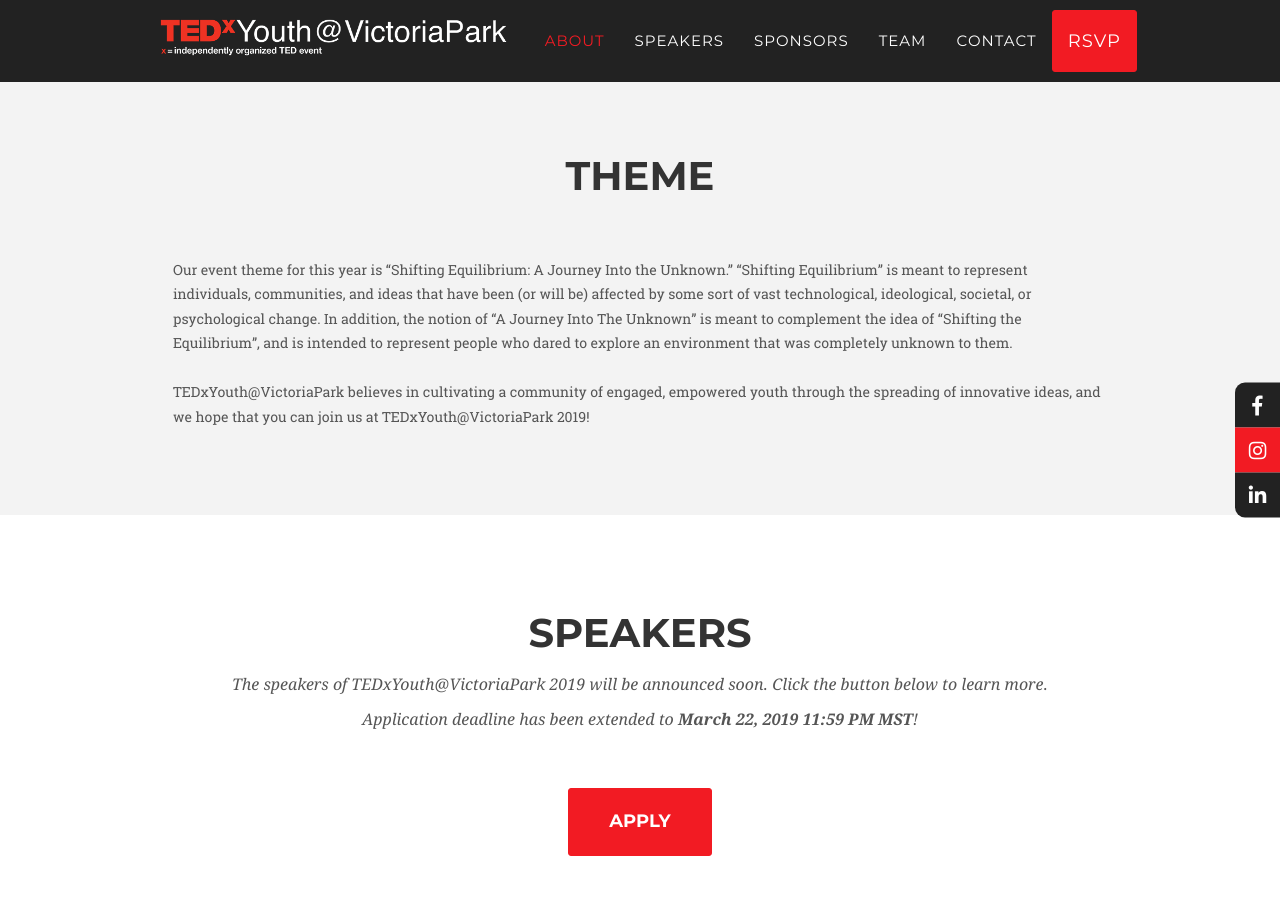
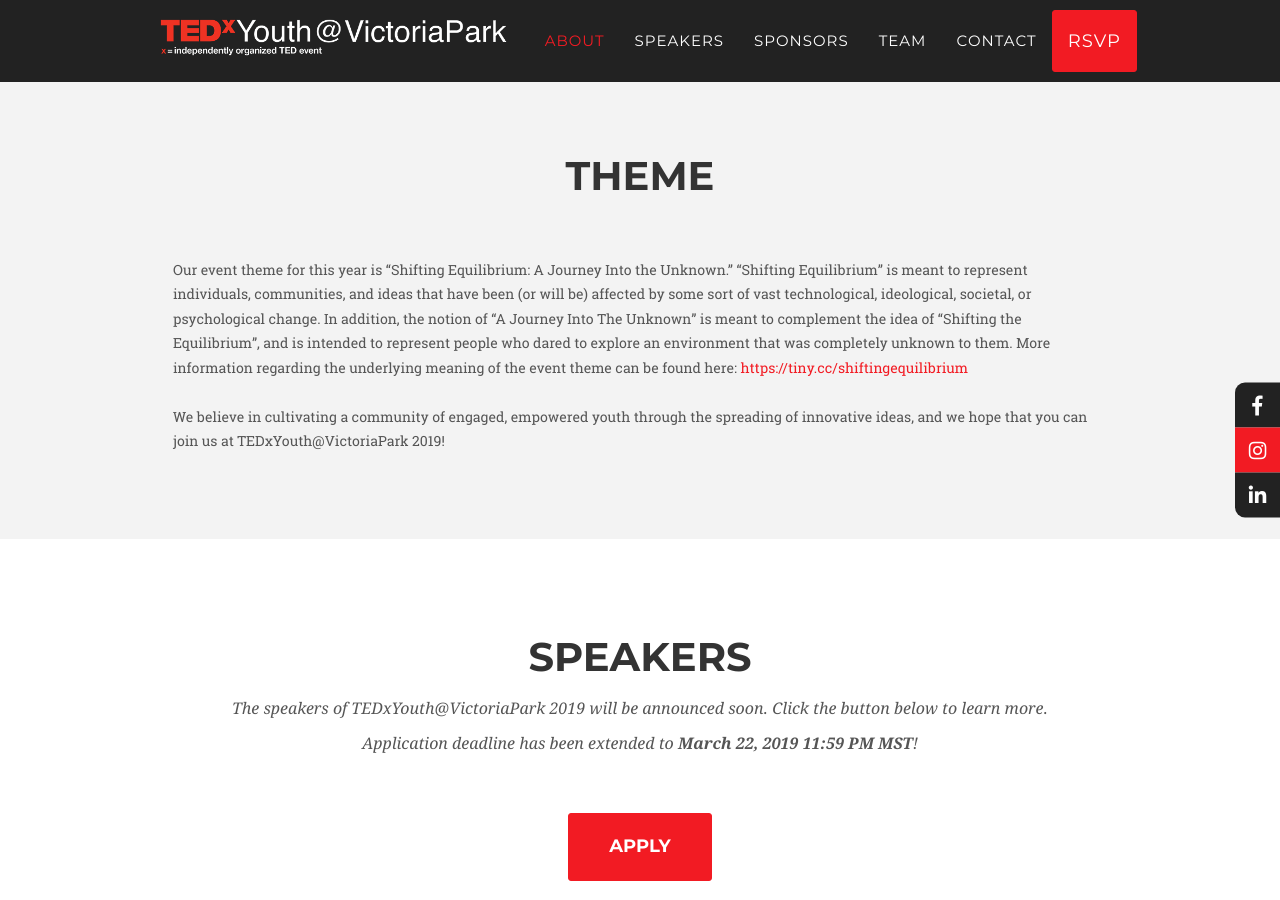
Before and after one commit to rxyang0/tedxyouthvictoriapark, a Jekyll site: the page built from index.html, in a window 1280 px wide and 900 px high, scrolled down 1465 px. Built offline with Jekyll 4.4.1, drawn with Linux system fonts in a browser that asks for light colours.

Commit message:
Update theme section

```diff
--- a/_includes/theme.html
+++ b/_includes/theme.html
@@ -9,12 +9,15 @@
 		<div class="row text-left">
             <div class="col-lg-12">
 				<p class="text-muted">
-					Our event theme for this year is “Shifting Equilibrium: A Journey Into the Unknown.” “Shifting Equilibrium” is meant to represent individuals,
-					communities, and ideas that have been (or will be) affected by some sort of vast technological, ideological, societal, or psychological change.
-					In addition, the notion of “A Journey Into The Unknown” is meant to complement the idea of “Shifting the Equilibrium”,
-					and is intended to represent people who dared to explore an environment that was completely unknown to them.
+					Our event theme for this year is “Shifting Equilibrium: A Journey Into the Unknown.” “Shifting Equilibrium”
+					is meant to represent individuals, communities, and ideas that have been (or will be) affected by some sort
+					of vast technological, ideological, societal, or psychological change. In addition, the notion of
+					“A Journey Into The Unknown” is meant to complement the idea of “Shifting the Equilibrium”, and is
+					intended to represent people who dared to explore an environment that was completely unknown to them.
+					More information regarding the underlying meaning of the event theme can be found here:
+					<a href="https://tiny.cc/shiftingequilibrium">https://tiny.cc/shiftingequilibrium</a>
 					<br><br>
-					TEDxYouth@VictoriaPark believes in cultivating a community of engaged, empowered youth through the spreading of innovative ideas,
+					We believe in cultivating a community of engaged, empowered youth through the spreading of innovative ideas,
 					and we hope that you can join us at TEDxYouth@VictoriaPark 2019!
 				</p>
 			</div>
```
